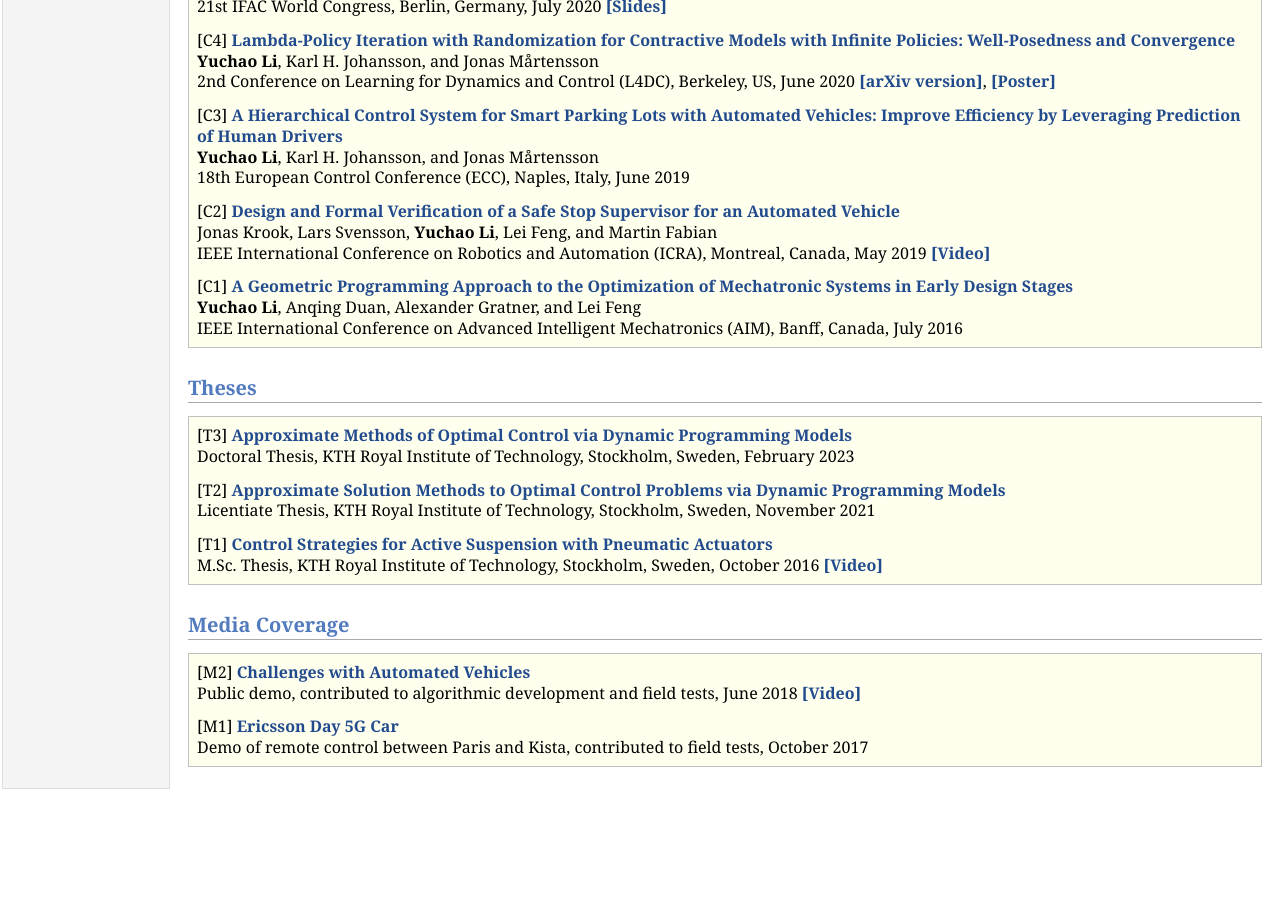
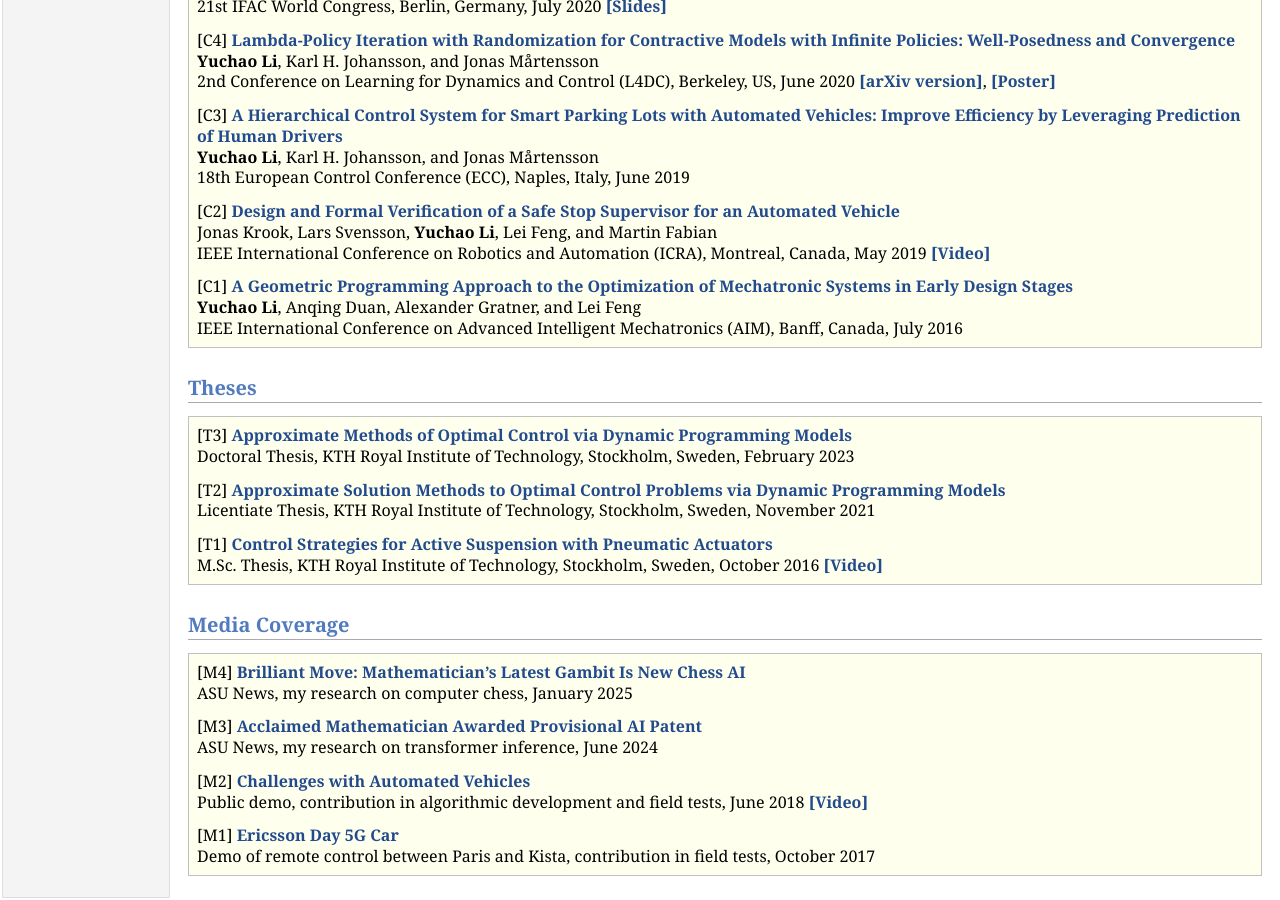
Before and after one commit to yuchaotaigu/yuchaotaigu.github.io, a Jekyll site: the page research.html, which Jekyll copies as it is, in a window 1280 px wide and 900 px high, scrolled down 1970 px. Built offline with Jekyll 4.4.1, drawn with Linux system fonts in a browser that asks for light colours; comment, search, counter and statistics services are not loaded; before the commit the page ends 2761 px from its top, so only the background shows below that.

Commit message:
asu news

```diff
--- a/research.html
+++ b/research.html
@@ -153,10 +153,14 @@ M.Sc. Thesis, KTH Royal Institute of Technology, Stockholm, Sweden, October 2016
 <h2>Media Coverage</h2>
 <div class="infoblock">
 <div class="blockcontent">
+<p>[M4] <a href="https://scai.engineering.asu.edu/news/brilliant-move-mathematicians-latest-gambit-is-new-chess-ai/"><b> Brilliant Move: Mathematician’s Latest Gambit Is New Chess AI </b></a><br />
+ASU News, my research on computer chess, January 2025</p>
+<p>[M3] <a href="https://news.asu.edu/20240610-science-and-technology-acclaimed-mathematician-awarded-provisional-ai-patent"><b> Acclaimed Mathematician Awarded Provisional AI Patent </b></a><br />
+ASU News, my research on transformer inference, June 2024</p>
  <p>[M2] <a href="https://sverigesradio.se/artikel/6975697"><b>Challenges with Automated Vehicles </b></a><br />
-Public demo, contributed to algorithmic development and field tests, June 2018 <a href="https://youtu.be/-MrMMk3ax6I"><b>[Video]</b></a><br /></p>
+Public demo, contribution in algorithmic development and field tests, June 2018 <a href="https://youtu.be/-MrMMk3ax6I"><b>[Video]</b></a><br /></p>
  <p>[M1] <a href="https://www.facebook.com/PSG/videos/10156848692763298"><b> Ericsson Day 5G Car </b></a><br />
-Demo of remote control between Paris and Kista, contributed to field tests, October 2017</p>
+Demo of remote control between Paris and Kista, contribution in field tests, October 2017</p>
   </div></div>
 
 
```
